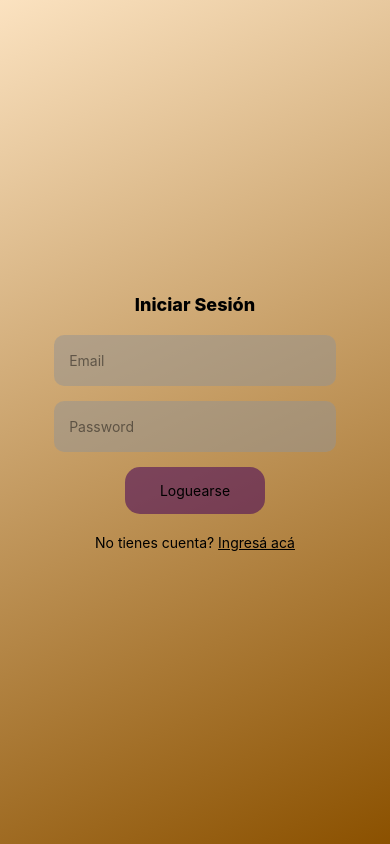
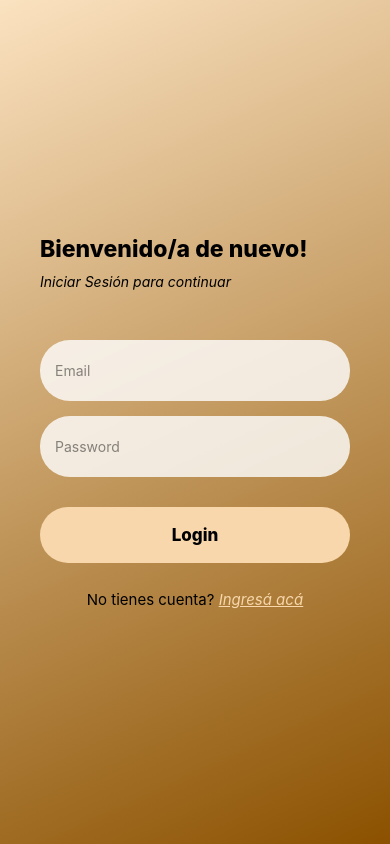
Before and after one commit to sebaactis/sysbudines, a React Native app: screen /Login in a window 390 px wide. Built offline with nearby package versions, Linux system fonts and the light colour scheme.

Commit message:
welcome screen + login and register styles fix

```diff
--- a/src/navigation/AuthNavigator.jsx
+++ b/src/navigation/AuthNavigator.jsx
@@ -1,13 +1,15 @@
 import { createNativeStackNavigator } from "@react-navigation/native-stack"
 import LoginScreen from "../screens/auth/LoginScreen"
 import RegisterScreen from "../screens/auth/RegisterScreen"
+import WelcomeScreen from "../screens/auth/WelcomeScreen"
 
 
 const Stack = createNativeStackNavigator()
 
 const AuthNavigator = () => {
-    return(
-        <Stack.Navigator initialRouteName="Login" screenOptions={{headerShown: false}}>
+    return (
+        <Stack.Navigator initialRouteName="Welcome" screenOptions={{ headerShown: false }}>
+            <Stack.Screen name="Welcome" component={WelcomeScreen} />
             <Stack.Screen name="Register" component={RegisterScreen} />
             <Stack.Screen name="Login" component={LoginScreen} />
         </Stack.Navigator>
--- a/src/screens/auth/LoginScreen.jsx
+++ b/src/screens/auth/LoginScreen.jsx
@@ -35,7 +35,10 @@ const RegisterScreen = ({ navigation }) => {
       style={styles.gradient}
     >
       <View style={styles.registerCont}>
-        <Text style={styles.registerTitle}>Iniciar Sesión</Text>
+        <View style={styles.titlesCont}>
+          <Text style={styles.registerTitle}>Bienvenido/a de nuevo!</Text>
+          <Text style={styles.registerSubTitle}>Iniciar Sesión para continuar</Text>
+        </View>
         <View style={styles.inputsCont}>
           <TextInput
             placeholder='Email'
@@ -51,7 +54,7 @@ const RegisterScreen = ({ navigation }) => {
             onChangeText={(text) => setPassword(text)}
           />
         </View>
-        <Pressable onPress={onSubmit} style={styles.registerBtn}><Text>Loguearse</Text></Pressable>
+        <Pressable onPress={onSubmit} style={styles.registerBtn}><Text style={styles.registerBtnText}>Login</Text></Pressable>
         <Text style={styles.textCuenta}>No tienes cuenta? <Text onPress={() => navigation.navigate("Register")} style={styles.subTextCuenta}>Ingresá acá</Text></Text>
       </View>
     </LinearGradient>
@@ -64,40 +67,57 @@ const styles = StyleSheet.create({
   gradient: {
     flex: 1,
     justifyContent: 'center',
-    alignItems: 'center'
   },
   registerCont: {
     justifyContent: 'center',
-    alignItems: 'center'
+    marginHorizontal: 40
+  },
+  titlesCont: {
+    marginBottom: 30
   },
   registerTitle: {
     fontWeight: '800',
-    fontSize: 18,
+    fontSize: 23,
+    marginBottom: 10,
+  },
+  registerSubTitle: {
+    fontSize: 14,
     marginBottom: 20,
+    textAlign: 'left',
+    fontStyle: 'italic',
   },
   inputsCont: {
     gap: 15,
-    width: '90%'
   },
   input: {
-    backgroundColor: "#94949482",
+    backgroundColor: "#ffffffcb",
     paddingRight: 80,
     paddingLeft: 15,
-    paddingVertical: 17,
-    borderRadius: 10,
+    paddingVertical: 22,
+    borderRadius: 30,
     textAlign: 'start'
   },
   registerBtn: {
-    backgroundColor: "#4400598b",
-    paddingHorizontal: 35,
-    paddingVertical: 15,
-    marginTop: 15,
-    borderRadius: 15
+    backgroundColor: "#f7d7ab",
+    paddingHorizontal: 30,
+    paddingVertical: 18,
+    marginTop: 30,
+    borderRadius: 30,
+    alignItems: 'center',
+
+  },
+  registerBtnText: {
+    fontSize: 17,
+    fontWeight: '800',
   },
   textCuenta: {
-    marginTop: 20
+    marginTop: 27,
+    textAlign: 'center',
+    fontSize: 15
   },
   subTextCuenta: {
     textDecorationLine: 'underline',
+    color: '#f7d7ab',
+    fontStyle: 'italic',
   }
 })
--- a/src/screens/auth/RegisterScreen.jsx
+++ b/src/screens/auth/RegisterScreen.jsx
@@ -36,7 +36,7 @@ const RegisterScreen = ({ navigation }) => {
       style={styles.gradient}
     >
       <View style={styles.registerCont}>
-        <Text style={styles.registerTitle}>Registrate</Text>
+        <Text style={styles.registerTitle}>Crea tu cuenta ahora!</Text>
         <View style={styles.inputsCont}>
           <TextInput
             placeholder='Email'
@@ -59,7 +59,7 @@ const RegisterScreen = ({ navigation }) => {
             onChangeText={(text) => setConfirmPassword(text)}
           />
         </View>
-        <Pressable onPress={onSubmit} style={styles.registerBtn}><Text>Registrarse</Text></Pressable>
+        <Pressable onPress={onSubmit} style={styles.registerBtn}><Text style={styles.registerBtnText}>Registrarse</Text></Pressable>
         <Text style={styles.textCuenta}>Ya tienes una cuenta? <Text onPress={() => navigation.navigate("Login")} style={styles.subTextCuenta}>Ingresá acá</Text></Text>
       </View>
     </LinearGradient>
@@ -72,40 +72,48 @@ const styles = StyleSheet.create({
   gradient: {
     flex: 1,
     justifyContent: 'center',
-    alignItems: 'center'
   },
   registerCont: {
     justifyContent: 'center',
-    alignItems: 'center'
+    marginHorizontal: 40
   },
   registerTitle: {
-    fontWeight: '800',
-    fontSize: 18,
-    marginBottom: 20,
+    fontWeight: '700',
+    fontSize: 22,
+    marginBottom: 35,
+    marginLeft: 10
   },
   inputsCont: {
-    gap: 15,
-    width: '90%'
+    gap: 15
   },
   input: {
-    backgroundColor: "#94949482",
+    backgroundColor: "#ffffffcb",
     paddingRight: 80,
     paddingLeft: 15,
-    paddingVertical: 17,
-    borderRadius: 10,
+    paddingVertical: 22,
+    borderRadius: 30,
     textAlign: 'start'
   },
   registerBtn: {
-    backgroundColor: "#4400598b",
-    paddingHorizontal: 35,
-    paddingVertical: 15,
-    marginTop: 15,
-    borderRadius: 15
+    backgroundColor: "#f7d7ab",
+    paddingHorizontal: 30,
+    paddingVertical: 18,
+    marginTop: 30,
+    borderRadius: 30,
+    alignItems: 'center',
+  },
+  registerBtnText: {
+    fontSize: 17,
+    fontWeight: '800',
   },
   textCuenta: {
-    marginTop: 20
+    marginTop: 27,
+    textAlign: 'center',
+    fontSize: 15
   },
   subTextCuenta: {
     textDecorationLine: 'underline',
+    color: '#f7d7ab',
+    fontStyle: 'italic',
   }
 })
--- /dev/null
+++ b/src/screens/auth/WelcomeScreen.jsx
@@ -0,0 +1,84 @@
+import { Image, Linking, Pressable, StyleSheet, Text, View } from 'react-native'
+import React from 'react'
+import { LinearGradient } from 'expo-linear-gradient'
+import { colors } from '../../global/colors'
+import logo from "../../../assets/logoSS.png";
+import Icon from 'react-native-vector-icons/FontAwesome'
+
+const WelcomeScreen = ({ navigation }) => {
+    return (
+        <LinearGradient
+            colors={[colors.principal, '#8b5100']}
+            start={{ x: 0, y: 0 }}
+            end={{ x: 1, y: 1 }}
+            style={styles.gradient}
+        >
+            <View style={styles.logoCont}>
+                <Image source={logo} style={styles.logoHeader} resizeMode="contain" />
+            </View>
+            <Text style={styles.welcomeText}>Hola! Bienvenido</Text>
+            <Text style={styles.welcomeSubText}>Bienvenido a nuestra tienda de comida saludable!</Text>
+            <View style={styles.btnCont}>
+                <Pressable onPress={() => navigation.navigate('Login')} style={styles.welcomeBtn}>
+                    <Text style={styles.welcomeBtnText}>Login</Text>
+                </Pressable>
+                <Pressable onPress={() => navigation.navigate('Register')} style={styles.welcomeBtn}>
+                    <Text style={styles.welcomeBtnText}>Registrarse</Text>
+                </Pressable>
+            </View>
+            <View style={styles.welcomeRedes}>
+                <Text style={styles.redesText}>Nuestras redes</Text>
+                <Icon onPress={() => Linking.openURL('https://www.instagram.com/sysbudines/')} name="instagram" size={34} />
+            </View>
+        </LinearGradient>
+    )
+}
+
+export default WelcomeScreen
+
+const styles = StyleSheet.create({
+    gradient: {
+        flex: 1,
+        alignItems: 'center',
+        gap: 30
+
+    },
+    logoCont: {
+        height: 330
+    },
+    logoHeader: {
+        width: 240
+    },
+    welcomeText: {
+        fontSize: 25,
+        fontWeight: '800'
+    },
+    welcomeSubText: {
+        fontSize: 18,
+        textAlign: 'center'
+    },
+    btnCont: {
+        gap: 13,
+        marginTop: 5
+    },
+    welcomeBtn: {
+        backgroundColor: "#f7d7ab",
+        paddingHorizontal: 80,
+        paddingVertical: 17,
+        alignItems: 'center',
+        borderRadius: 30
+    },
+    welcomeBtnText: {
+        fontSize: 19,
+        fontWeight: 'bold'
+    },
+    welcomeRedes: {
+        justifyContent: 'center',
+        alignItems: 'center',
+        gap: 10
+    },
+    redesText: {
+        fontSize: 13,
+        fontStyle: 'italic',
+    }
+})
```
